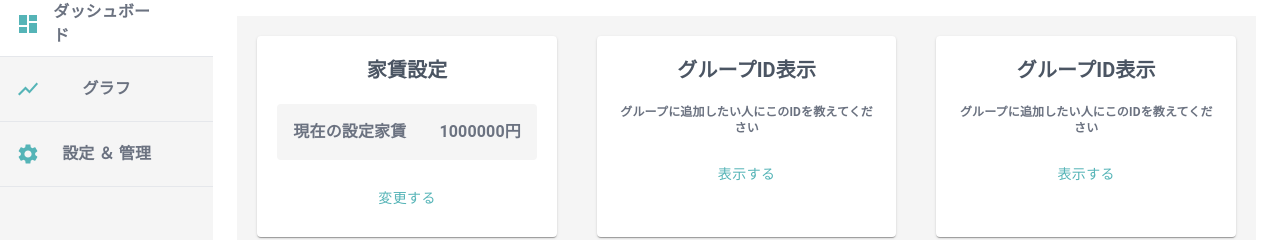
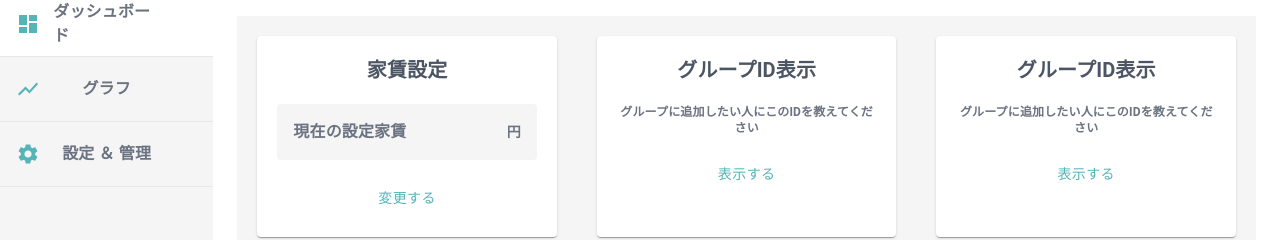
Before and after one commit to wato787/shares, a Next.js app: page /setting in a window 1280 px wide. Shown: the part 72-312 px from the top of the page. Built offline with nearby package versions, Linux system fonts and the light colour scheme; no server answers; the database is empty; sample sign-in values are in the browser's storage; a web font is replaced by a local one.

Commit message:
slice追加、家賃設定追加

```diff
--- a/src/components/organisms/card/RentCard.tsx
+++ b/src/components/organisms/card/RentCard.tsx
@@ -2,15 +2,18 @@ import { RootState } from '@/store';
 import { Button, Card, TextField } from '@mui/material';
 import { doc, setDoc } from 'firebase/firestore';
 import { FormEvent, MouseEvent, useState } from 'react';
-import { useSelector } from 'react-redux';
+import { useDispatch, useSelector } from 'react-redux';
 import { db } from '../../../../firebase';
 import { useSnackbar } from '@/hooks/useSnackBar';
+import { setGroupData } from '@/slice/groupDataSlice';
 
 const RentCard = () => {
   const [rentCost, setRentCost] = useState('');
   const { groupId } = useSelector((state: RootState) => state.groupId);
   const [isChangeMode, setIsChangeMode] = useState(false);
   const { showSnackbar } = useSnackbar();
+  const { groupData } = useSelector((state: RootState) => state.groupData);
+  const dispatch = useDispatch();
 
   const changeRentCost = async (
     e: FormEvent<HTMLFormElement> | MouseEvent<HTMLButtonElement>
@@ -25,6 +28,7 @@ const RentCard = () => {
       },
       { merge: true }
     );
+    dispatch(setGroupData({ ...groupData, rentCost: parseInt(rentCost) }));
     setIsChangeMode(false);
     showSnackbar('家賃を変更しました', 'success');
     setRentCost('');
@@ -41,7 +45,8 @@ const RentCard = () => {
                 現在の設定家賃
               </span>
               <span className='text-gray-500 font-bold text-base'>
-                1000000円
+                {groupData?.rentCost?.toLocaleString()}
+                <span className='ml-1 text-sm'>円</span>
               </span>
             </div>
             <Button onClick={() => setIsChangeMode(true)}>変更する</Button>
--- a/src/components/templates/PageLayout.tsx
+++ b/src/components/templates/PageLayout.tsx
@@ -11,6 +11,7 @@ import { setGroupId } from '@/slice/groupIdSlice';
 import { doc, getDoc } from 'firebase/firestore';
 import PageNavigation from './PageNavigation';
 import Header from './Header';
+import { setGroupData } from '@/slice/groupDataSlice';
 
 interface Props {
   children: ReactElement;
@@ -22,7 +23,6 @@ const PageLayout = (props: Props) => {
   const dispatch = useDispatch();
   const open = useSelector((state: RootState) => state.drawer.open);
   const { userId } = useSelector((state: RootState) => state.userId);
-  const { groupId } = useSelector((state: RootState) => state.groupId);
 
   const handleToggleDrawer = useCallback(() => {
     dispatch(toggleDrawer());
@@ -38,8 +38,8 @@ const PageLayout = (props: Props) => {
       dispatch(setGroupId(userDocSnap.data()?.groupId));
 
       const groupDocRef = doc(db, 'group', userDocSnap.data()?.groupId);
-      const groupDocSnap = await getDoc(groupDocRef);
-      console.log(groupDocSnap.data());
+      const groupDocSnap: any = await getDoc(groupDocRef);
+      dispatch(setGroupData(groupDocSnap.data()));
     })();
   }, [userId, dispatch]);
 
--- /dev/null
+++ b/src/slice/groupDataSlice.ts
@@ -0,0 +1,34 @@
+import { createSlice, PayloadAction } from '@reduxjs/toolkit';
+
+interface GroupDataState {
+  groupData: {
+    id: string;
+    name: string;
+    rentCost?: number;
+  };
+}
+
+const initialState: GroupDataState = {
+  groupData: {
+    id: '',
+    name: '',
+    rentCost: 0,
+  },
+};
+
+const groupDataSlice = createSlice({
+  name: 'groupData',
+  initialState,
+  reducers: {
+    setGroupData: (
+      state,
+      action: PayloadAction<GroupDataState['groupData']>
+    ) => {
+      state.groupData = action.payload;
+    },
+  },
+});
+
+export const { setGroupData } = groupDataSlice.actions;
+
+export default groupDataSlice.reducer;
--- a/src/store/index.ts
+++ b/src/store/index.ts
@@ -1,4 +1,5 @@
 import drawerSlice from '@/slice/drawerSlice';
+import groupDataSlice from '@/slice/groupDataSlice';
 import groupIdSlice from '@/slice/groupIdSlice';
 import userSlice from '@/slice/userSlice';
 import { configureStore } from '@reduxjs/toolkit';
@@ -8,6 +9,7 @@ export const store = configureStore({
     drawer: drawerSlice,
     groupId: groupIdSlice,
     userId: userSlice,
+    groupData: groupDataSlice,
   },
 });
 
```
